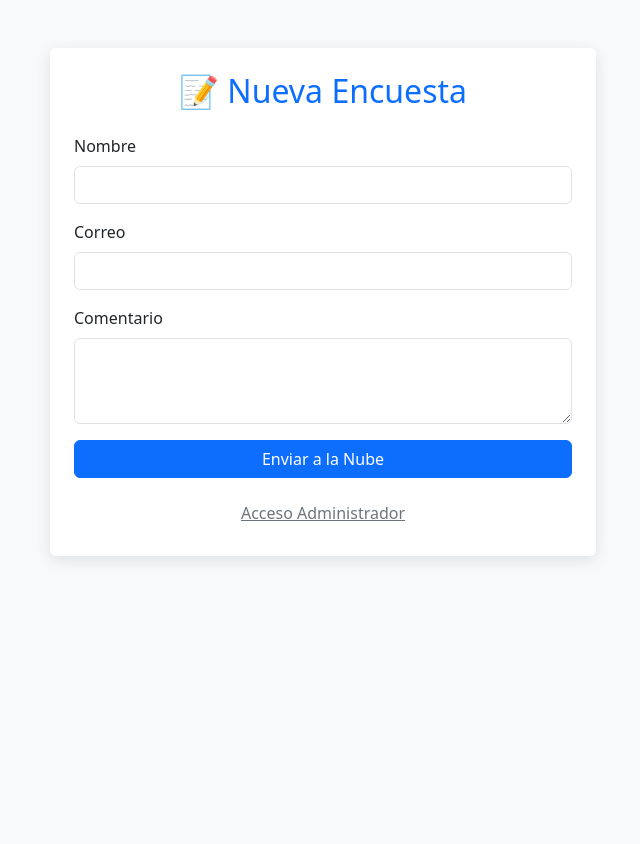
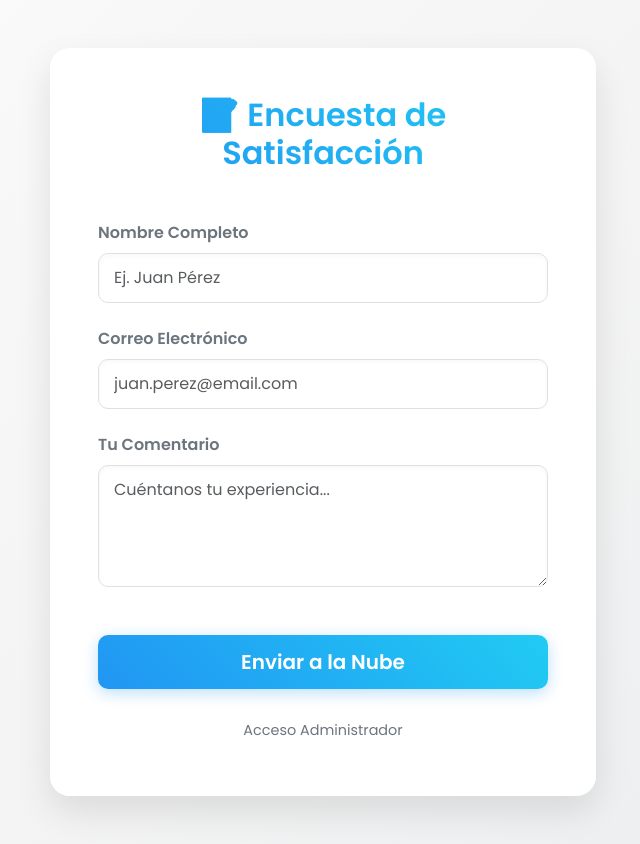
Before and after one commit to SergioMn15/Pruebas, a plain HTML site: page frontend-encuesta/index.html in a window 1280 px wide. Shown: the whole page, without its empty margins (317-957 px from the left). Before the commit the page ends 800 px from the top, so only its background shows below. Drawn offline with nearby package versions, Linux system fonts and the light colour scheme.

Commit message:
Actualizacion de diseño

```diff
--- a/frontend-encuesta/index.html
+++ b/frontend-encuesta/index.html
@@ -3,48 +3,185 @@
 <head>
     <meta charset="UTF-8">
     <meta name="viewport" content="width=device-width, initial-scale=1.0">
-    <title>Encuesta Pro - Aiven</title>
+    <title>Encuesta Premium - Aiven</title>
+
     <link href="https://cdn.jsdelivr.net/npm/bootstrap@5.3.0/dist/css/bootstrap.min.css" rel="stylesheet">
+
+    <link href="https://fonts.googleapis.com/css2?family=Poppins:wght@300;400;600&display=swap" rel="stylesheet">
+
     <style>
-        body { background-color: #f8f9fa; }
-        .card { border: none; box-shadow: 0 4px 15px rgba(0,0,0,0.1); }
+        /* Estilos Globales - Efecto 2026 */
+        body {
+            font-family: 'Poppins', sans-serif;
+            background: linear-gradient(135deg, #fdfbfb 0%, #ebedee 100%); /* Degradado sutil de fondo */
+            color: #333;
+            min-height: 100vh;
+            display: flex;
+            align-items: center; /* Centrado vertical */
+        }
+
+        /* Contenedor Principal con Profundidad */
+        .card-premium {
+            background: rgba(255, 255, 255, 0.95);
+            border: none;
+            border-radius: 20px; /* Bordes muy redondeados */
+            box-shadow: 0 15px 35px rgba(0,0,0,0.1); /* Sombra suave y difuminada para dar volumen */
+            backdrop-filter: blur(10px); /* Efecto de cristal esmerilado sutil */
+            transition: transform 0.3s ease, box-shadow 0.3s ease;
+        }
+
+        .card-premium:hover {
+            transform: translateY(-5px); /* Pequeña animación al pasar el mouse */
+            box-shadow: 0 20px 40px rgba(0,0,0,0.15);
+        }
+
+        /* Títulos Elegantes con Degradado */
+        .text-gradient {
+            background: linear-gradient(45deg, #2196F3, #21CBF3);
+            -webkit-background-clip: text;
+            -webkit-text-fill-color: transparent;
+            font-weight: 600;
+        }
+
+        /* Estilos de Inputs Modernos (No Planos) */
+        .form-control-premium {
+            border-radius: 10px;
+            border: 1px solid #e0e0e0;
+            padding: 12px 15px;
+            background-color: #fff;
+            box-shadow: inset 0 2px 4px rgba(0,0,0,0.03); /* Sombra interna sutil para dar profundidad */
+            transition: all 0.3s ease;
+        }
+
+        .form-control-premium:focus {
+            border-color: #2196F3;
+            box-shadow: 0 0 0 0.25rem rgba(33, 150, 243, 0.1), inset 0 2px 4px rgba(0,0,0,0.03);
+            background-color: #fff;
+        }
+
+        /* Botón Principal con Degradado y Sombra */
+        .btn-gradient-primary {
+            background: linear-gradient(45deg, #2196F3, #21CBF3);
+            border: none;
+            border-radius: 10px;
+            color: white;
+            padding: 12px;
+            font-weight: 600;
+            box-shadow: 0 4px 15px rgba(33, 150, 243, 0.3); /* Sombra de color para efecto "glow" */
+            transition: all 0.3s ease;
+        }
+
+        .btn-gradient-primary:hover {
+            box-shadow: 0 6px 20px rgba(33, 150, 243, 0.4);
+            transform: translateY(-2px);
+            background: linear-gradient(45deg, #1e88e5, #1e88e5); /* Degradado más oscuro al hover */
+        }
+
+        /* Estilos de Tabla Admin (Limpia y Moderna) */
+        .table-premium {
+            border-collapse: separate;
+            border-spacing: 0 10px; /* Espaciado entre filas */
+        }
+
+        .table-premium thead th {
+            border: none;
+            color: #6c757d;
+            font-weight: 600;
+            text-transform: uppercase;
+            font-size: 0.85rem;
+            letter-spacing: 1px;
+            padding-left: 15px;
+        }
+
+        .table-premium tbody tr {
+            background-color: #fff;
+            box-shadow: 0 2px 10px rgba(0,0,0,0.03); /* Sombra suave por fila */
+            border-radius: 10px;
+        }
+
+        .table-premium tbody td {
+            border: none;
+            padding: 15px;
+            vertical-align: middle;
+        }
+
+        .table-premium tbody tr td:first-child {
+            border-top-left-radius: 10px;
+            border-bottom-left-radius: 10px;
+        }
+
+        .table-premium tbody tr td:last-child {
+            border-top-right-radius: 10px;
+            border-bottom-right-radius: 10px;
+        }
+
+        /* Botón de Admin (Más sutil) */
+        .btn-link-premium {
+            color: #6c757d;
+            text-decoration: none;
+            font-size: 0.9rem;
+            transition: color 0.3s ease;
+        }
+
+        .btn-link-premium:hover {
+            color: #2196F3;
+        }
+
+        /* Fondo para Vista Admin */
+        #vista-admin {
+            background: rgba(255, 255, 255, 0.8);
+            border-radius: 20px;
+            padding: 30px;
+            box-shadow: 0 10px 30px rgba(0,0,0,0.05);
+        }
+
     </style>
 </head>
 <body class="py-5">
     <div class="container">
+
         <div id="vista-usuario" class="row justify-content-center">
-            <div class="col-md-6">
-                <div class="card p-4">
-                    <h2 class="text-center mb-4 text-primary">📝 Nueva Encuesta</h2>
+            <div class="col-md-7 col-lg-6">
+                <div class="card card-premium p-5">
+                    <h2 class="text-center mb-5 text-gradient">📝 Encuesta de Satisfacción</h2>
+
                     <form id="form-encuesta">
-                        <div class="mb-3">
-                            <label class="form-label">Nombre</label>
-                            <input type="text" id="nombre" class="form-control" required>
+                        <div class="mb-4">
+                            <label class="form-label fw-bold text-secondary">Nombre Completo</label>
+                            <input type="text" id="nombre" class="form-control form-control-premium" placeholder="Ej. Juan Pérez" required>
                         </div>
-                        <div class="mb-3">
-                            <label class="form-label">Correo</label>
-                            <input type="email" id="correo" class="form-control" required>
+
+                        <div class="mb-4">
+                            <label class="form-label fw-bold text-secondary">Correo Electrónico</label>
+                            <input type="email" id="correo" class="form-control form-control-premium" placeholder="juan.perez@email.com" required>
                         </div>
-                        <div class="mb-3">
-                            <label class="form-label">Comentario</label>
-                            <textarea id="comentario" class="form-control" rows="3" required></textarea>
+
+                        <div class="mb-4">
+                            <label class="form-label fw-bold text-secondary">Tu Comentario</label>
+                            <textarea id="comentario" class="form-control form-control-premium" rows="4" placeholder="Cuéntanos tu experiencia..." required></textarea>
                         </div>
-                        <button type="submit" class="btn btn-primary w-100">Enviar a la Nube</button>
+
+                        <div class="d-grid mt-5">
+                            <button type="submit" class="btn btn-gradient-primary btn-lg">Enviar a la Nube</button>
+                        </div>
                     </form>
-                    <button class="btn btn-link mt-3 text-secondary" id="btn-ver-admin">Acceso Administrador</button>
+
+                    <div class="text-center mt-4">
+                        <button class="btn btn-link-premium" id="btn-ver-admin">Acceso Administrador</button>
+                    </div>
                 </div>
             </div>
         </div>
 
         <div id="vista-admin" style="display: none;">
-            <div class="d-flex justify-content-between align-items-center mb-4">
-                <h2 class="text-dark">📊 Panel de Control</h2>
-                <button class="btn btn-outline-secondary" id="btn-volver">Cerrar Sesión</button>
+            <div class="d-flex justify-content-between align-items-center mb-5 pb-3 border-bottom">
+                <h2 class="text-gradient">📊 Panel de Control Premium</h2>
+                <button class="btn btn-outline-secondary rounded-pill px-4" id="btn-volver">Cerrar Sesión</button>
             </div>
-            <div class="card p-3">
+
             <div class="table-responsive">
-                    <table id="tabla-datos" class="table table-hover align-middle">
-                        <thead class="table-dark">
+                <table id="tabla-datos" class="table table-premium align-middle">
+                    <thead>
                         <tr>
                             <th>Nombre</th>
                             <th>Correo</th>
@@ -52,12 +189,16 @@
                             <th>Acción</th>
                         </tr>
                     </thead>
-                        <tbody></tbody>
+                    <tbody>
+                        </tbody>
                 </table>
             </div>
         </div>
+
     </div>
-    </div>
+
+    <script src="https://cdn.jsdelivr.net/npm/bootstrap@5.3.0/dist/js/bootstrap.bundle.min.js"></script>
+
     <script src="script.js"></script>
 </body>
 </html>
```
Lines whose indentation alone changed are shown as unchanged.
